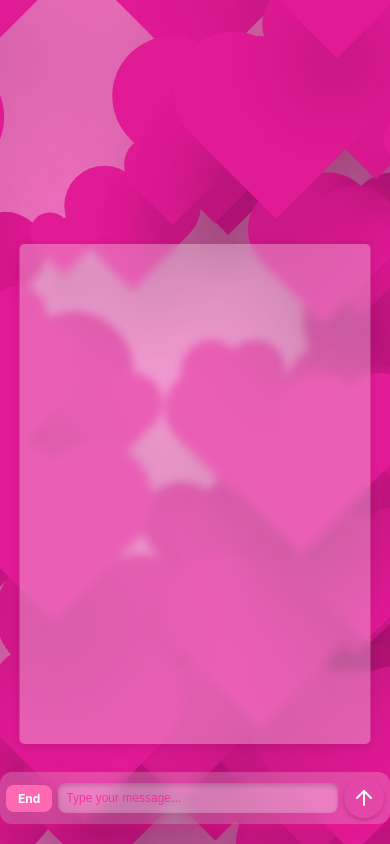
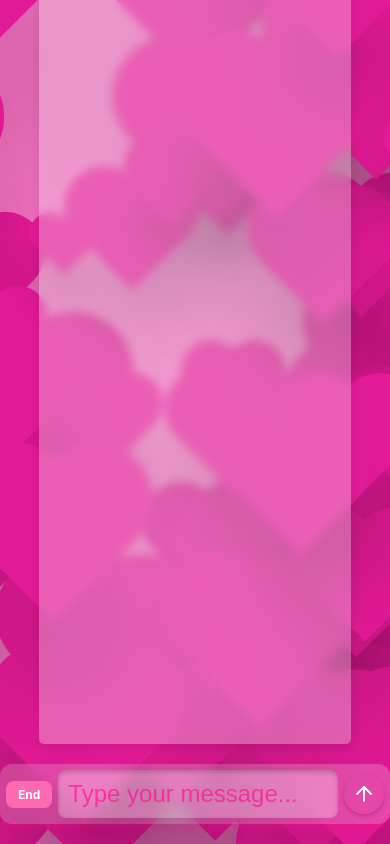
Before and after one commit to dyingpotato890/AI-dor-You, a React (Vite) app in the folder Frontend/: page / in a window 390 px wide. Built offline with nearby package versions, Linux system fonts and the light colour scheme.

Commit message:
Frontend Update

```diff
--- a/Frontend/src/components/background/background.css
+++ b/Frontend/src/components/background/background.css
@@ -136,7 +136,7 @@
   left: 50%;
   transform: translateX(-50%);
   width: 1330px;
-  height: 570px;
+  height: 670px;
   max-height: 900px;
   overflow-y: auto;
   background: rgba(255, 255, 255, 0.3);
@@ -216,7 +216,7 @@
 
   #displayContainer {
     width: 90%;
-    height: 750px;
+    height: 1050px;
     bottom: 100px;
   }
 
@@ -231,7 +231,7 @@
   }
 }
 
-@media screen and (max-width: 768px) {
+@media screen and (max-width: 720px) {
   .input-container {
     width: 100%;
     padding: 6px;
@@ -255,7 +255,7 @@
 
   #displayContainer {
     width: 95%;
-    height: 675px;
+    height: 700px;
     bottom: 100px;
     padding: 10px;
   }
@@ -279,9 +279,8 @@
     gap: 6px;
   }
   #textInput {
-    width: 100%;
+    width: 120%;
     font-size: 12px;
-    padding: 8px;
   }
 
   #endChatBtn {
@@ -308,9 +307,9 @@
   }
 }
 
-@media screen and (min-height: 750px) and (max-height: 1000px) {
+@media screen and (min-height: 700px) and (max-height: 1000px) {
   #displayContainer {
-    height: 500px;
+    height: 850px;
     width: 90%;
   }
 
@@ -329,3 +328,61 @@
     width: 90%;
   }
 }
+
+
+/* 1080x1920 (FHD) */
+@media screen and (max-width: 1080px) {
+  #textInput {
+    width: 85%;
+    font-size: 18px;
+  }
+
+  #displayContainer {
+    width: 90%;
+    height: 750px;
+  }
+
+  .user-message,
+  .bot-message {
+    max-width: 70%;
+    font-size: 18px;
+  }
+}
+
+/* 1440x2560 (QHD) */
+@media screen and (max-width: 1440px) {
+  #textInput {
+    width: 90%;
+    font-size: 20px;
+  }
+
+  #displayContainer {
+    width: 85%;
+    height: 850px;
+  }
+
+  .user-message,
+  .bot-message {
+    max-width: 65%;
+    font-size: 20px;
+  }
+}
+
+/* 2160x3840 (4K UHD) */
+@media screen and (max-width: 2160px) {
+  #textInput {
+    width: 95%;
+    font-size: 24px;
+  }
+
+  #displayContainer {
+    width: 80%;
+    height: 1200px;
+  }
+
+  .user-message,
+  .bot-message {
+    max-width: 60%;
+    font-size: 24px;
+  }
+}
```
